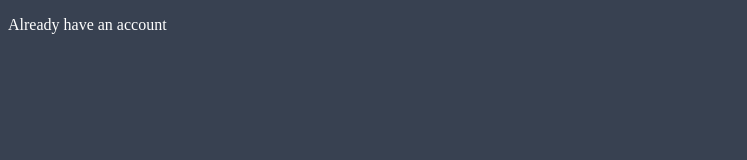
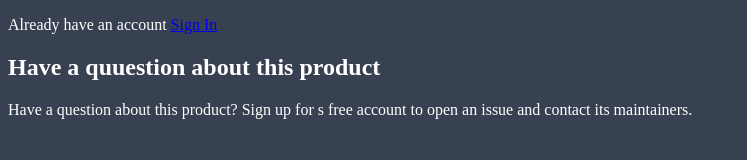
Before and after one commit to andrz-zack/Practicas-de-formulario, a plain HTML site: page index.html in a window 1280 px wide. Shown: the whole page, without its empty margins (0-747 px from the left). Drawn offline with Linux system fonts and the light colour scheme.

Commit message:
Realizando el article de la pagina

```diff
--- a/index.html
+++ b/index.html
@@ -11,9 +11,15 @@
     <main class="create">
         <p class="login">
             Already have an account
-            <a href="">
+            <a href="#">
+                Sign In
+            </a></p>
 
-            </a></p>
+            <!-- segunda parte -->
+    <article class="content">
+        <h1>Have a quuestion about this product</h1>
+        <p>Have a question about this product? Sign up for s free account to open an issue and contact its maintainers.</p>
+    </article>
     </main>
 </body>
 </html>
```
